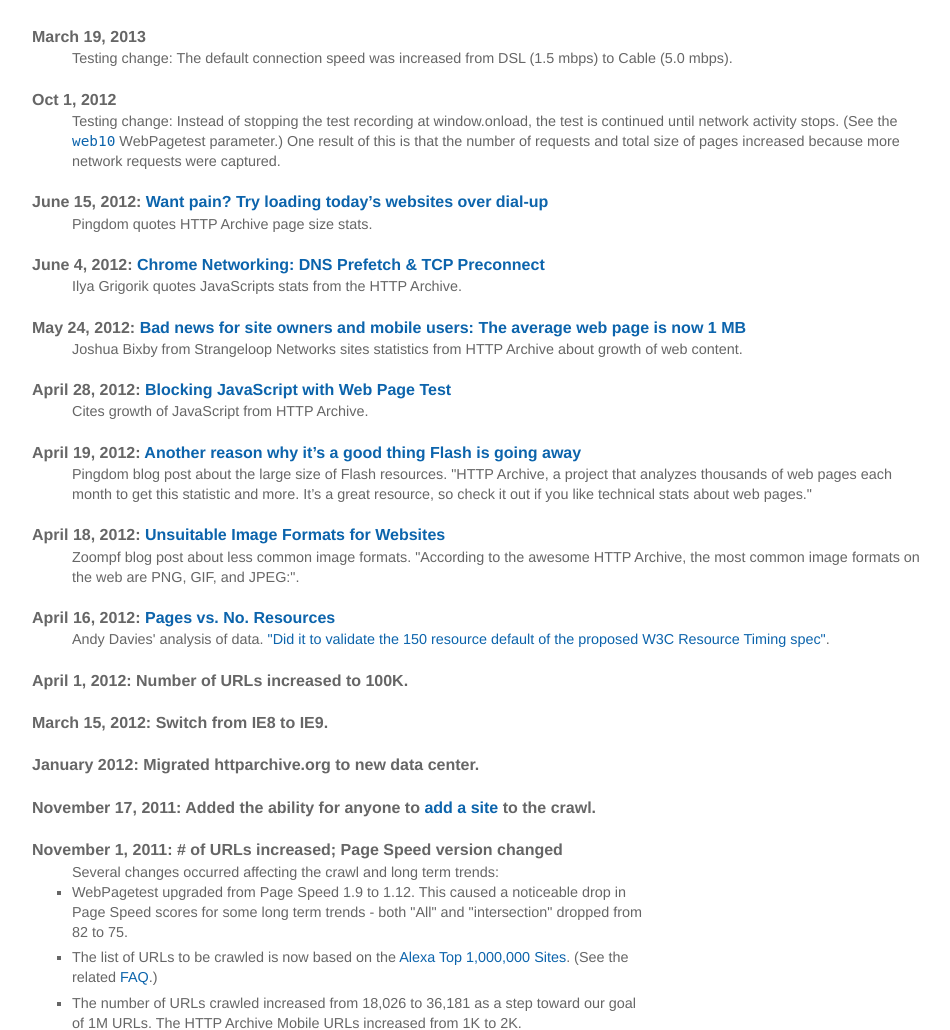
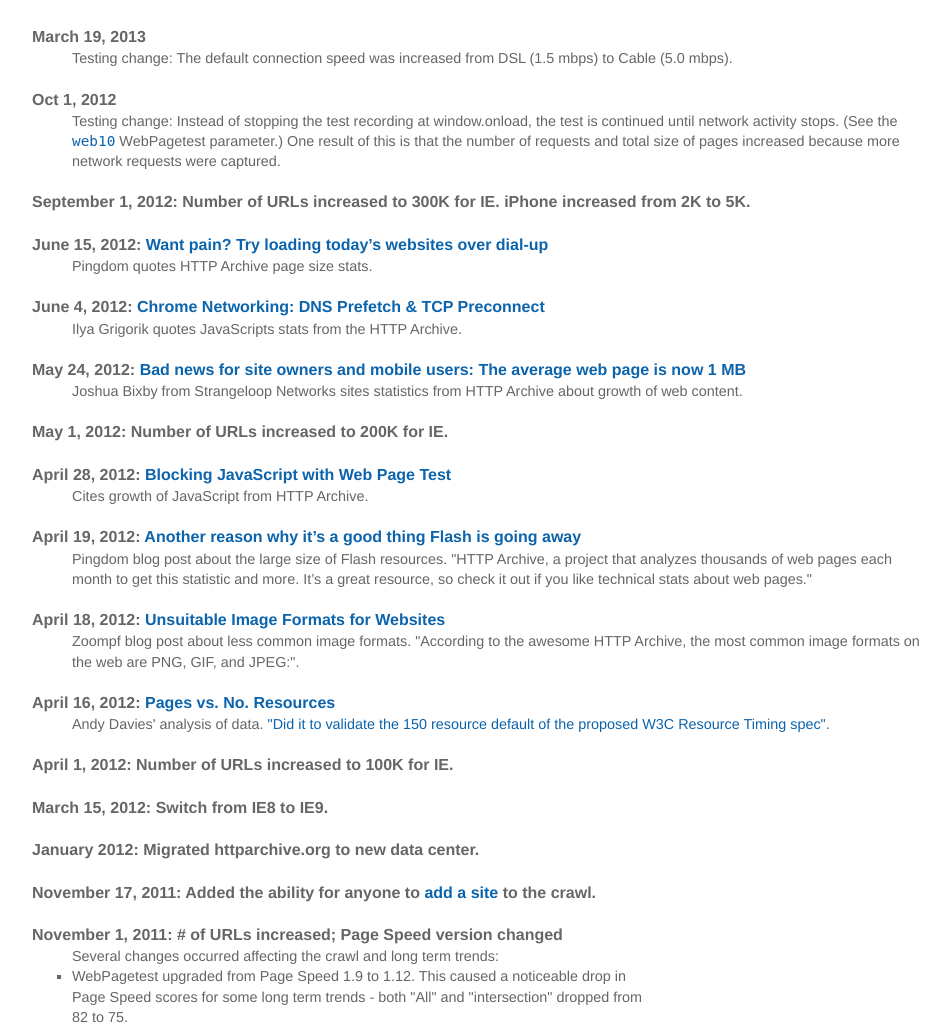
Before and after one commit to HTTPArchive/legacy.httparchive.org, a PHP site: page /news.php in a window 1280 px wide. Shown: the part 231-1261 px from the top of the page, without its empty margins (118-1068 px from the left). Run offline with PHP 8.4, Linux system fonts and the light colour scheme; some libraries are stand-ins or nearby versions.

Commit message:
note increase in URLs tested
git-svn-id: http://httparchive.googlecode.com/svn/trunk@1185 fc7d47d3-c008-acd5-f51f-d19787b8a02f

```diff
--- a/news.php
+++ b/news.php
@@ -48,6 +48,8 @@ DD { margin-left: 40px; font-size: 0.9em; }
 	(See the <a href="https://sites.google.com/a/webpagetest.org/docs/advanced-features/webpagetest-restful-apis#TOC-Parameters"><code>web10</code></a> WebPagetest parameter.)
 	One result of this is that the number of requests and total size of pages increased because more network requests were captured.
 
+	<dt> September 1, 2012: Number of URLs increased to 300K for IE. iPhone increased from 2K to 5K.
+
   <dt> June 15, 2012: <a href="http://royal.pingdom.com/2012/06/15/loading-todays-sites-over-dialup/">Want pain? Try loading today’s websites over dial-up</a>
   <dd> Pingdom quotes HTTP Archive page size stats.
 
@@ -56,6 +58,8 @@ DD { margin-left: 40px; font-size: 0.9em; }
 
   <dt> May 24, 2012: <a href="http://www.webperformancetoday.com/2012/05/24/average-web-page-size-1-mb/">Bad news for site owners and mobile users: The average web page is now 1 MB</a>
   <dd> Joshua Bixby from Strangeloop Networks sites statistics from HTTP Archive about growth of web content.
+
+  <dt> May 1, 2012: Number of URLs increased to 200K for IE.
 
   <dt> April 28, 2012: <a href="http://www.websiteoptimization.com/speed/tweak/blocking-javascript/">Blocking JavaScript with Web Page Test</a>
   <dd> Cites growth of JavaScript from HTTP Archive.
@@ -69,7 +73,7 @@ DD { margin-left: 40px; font-size: 0.9em; }
   <dt> April 16, 2012: <a href="http://dl.dropbox.com/u/91644/Pages%20vs%20No.%20Resources.png">Pages vs. No. Resources</a>
   <dd> Andy Davies' analysis of data. <a href="https://twitter.com/#!/andydavies/status/192298419765788672">"Did it to validate the 150 resource default of the proposed W3C Resource Timing spec"</a>.
 
-  <dt> April 1, 2012: Number of URLs increased to 100K.
+  <dt> April 1, 2012: Number of URLs increased to 100K for IE.
 
   <dt> March 15, 2012: Switch from IE8 to IE9.
 
```
